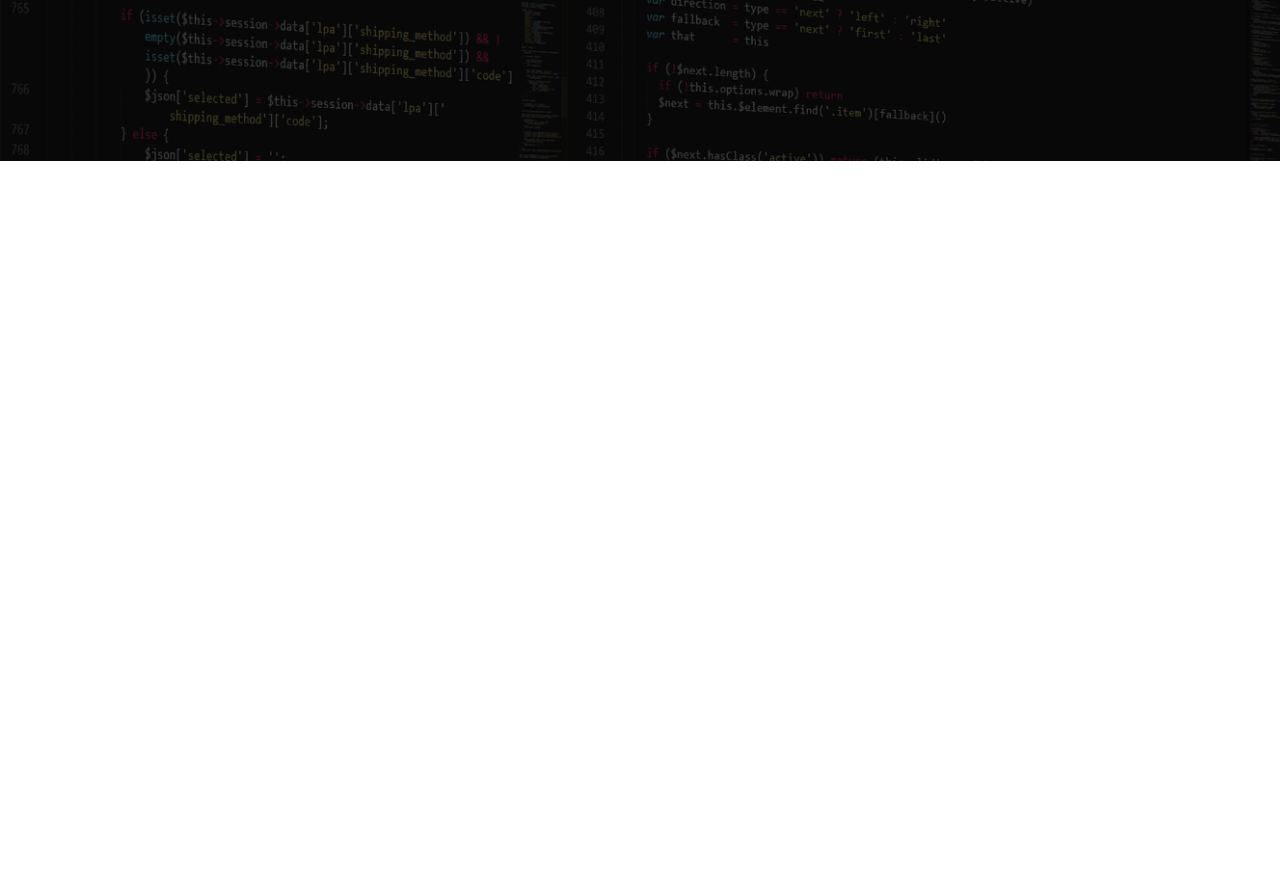
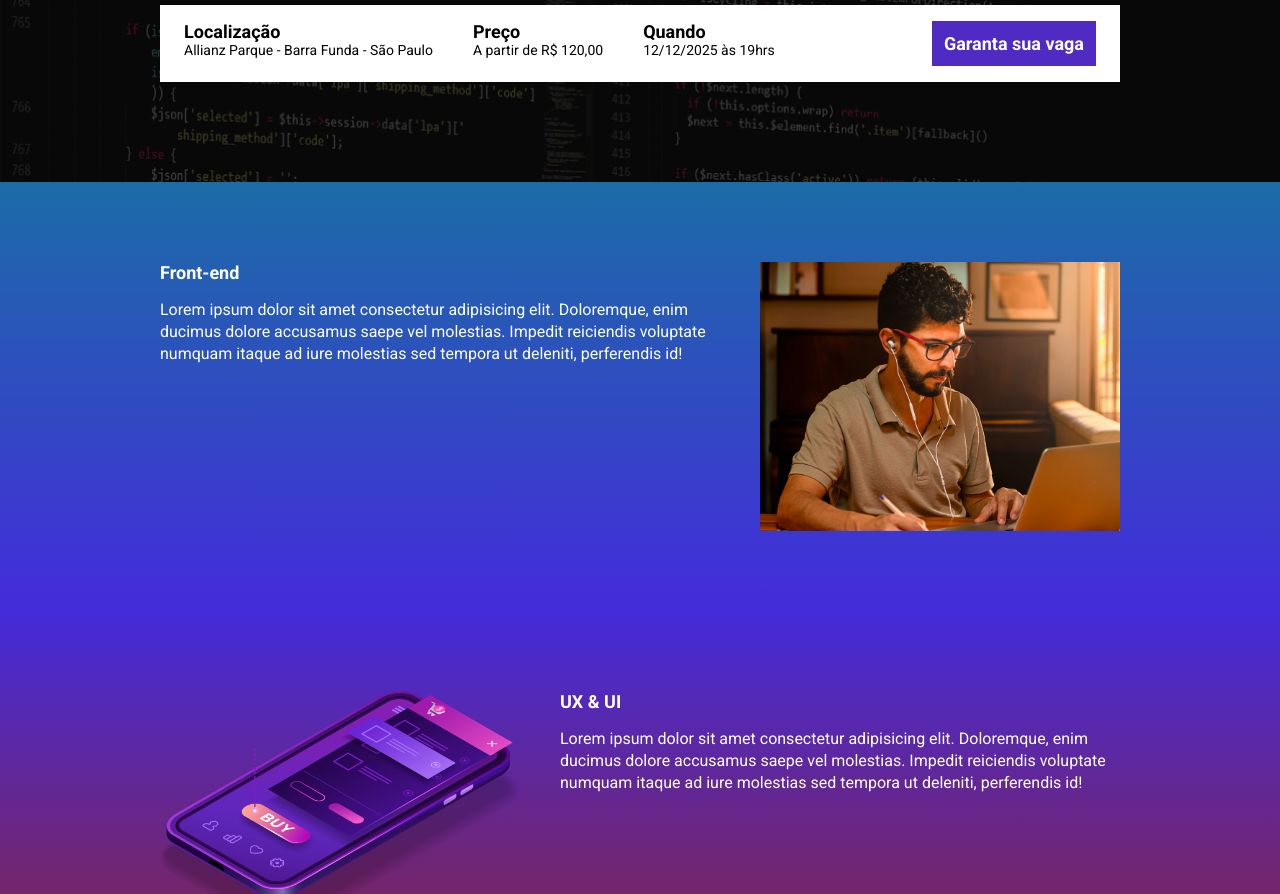
Before and after one commit to JoannEmawodia/tech_talks, a website built with Parcel: page src/index.html in a window 1280 px wide. Shown: the part 323-1217 px from the top of the page. Before the commit the page ends 800 px from the top, so only its background shows below. Built offline with nearby package versions, Linux system fonts and the light colour scheme.

Commit message:
finalizando a estilização da pagina

```diff
--- a/src/index.html
+++ b/src/index.html
@@ -8,19 +8,83 @@
     <link rel="preconnect" href="https://fonts.gstatic.com" crossorigin>
     <link href="https://fonts.googleapis.com/css2?family=Roboto:ital,wght@0,100..900;1,100..900&display=swap" rel="stylesheet">
     <link rel="stylesheet" href="./styles/main.scss">
+    <link rel="stylesheet" href="https://unpkg.com/aos@next/dist/aos.css" />
 </head>
 <body>
     <header class="hero">
         <div class="container">
             <img class="hero__logo" src="./images/ebac_logo.svg" alt="EBAC">
             <p class="hero__text">
-                O maior evento de tecnologia do Brasil começa em 10d 12h 20m 15s
+                O maior evento de tecnologia do Brasil começa em <span id="contador"></span>
             </p>
+            <div class="infos-bar">
+                <ul class="infos-bar__infos">
+                    <li class="infos-bar__infos__item">
+                        <b>Localização</b>
+                        Allianz Parque - Barra Funda - São Paulo
+                    </li>
+                    <li class="infos-bar__infos__item">
+                        <b>Preço</b>
+                        A partir de R$ 120,00
+                    </li>
+                    <li class="infos-bar__infos__item">
+                        <b>Quando</b>
+                        12/12/2025 às 19hrs
+                    </li>
+                </ul>
+                <a href="#" class="button button--primary">
+                    Garanta sua vaga
+                </a>
+            </div>
         </div>
     </header>
+    <section class="event event--frontend">
+        <div class="container" data-aos="fade-right"d>
+            <div class="event__detail">
+                <h2 class="event__detail__title">Front-end</h2>
+                <p class="event__detail__description">
+                    Lorem ipsum dolor sit amet consectetur adipisicing elit. Doloremque, enim ducimus dolore accusamus saepe vel molestias. Impedit reiciendis voluptate numquam itaque ad iure molestias sed tempora ut deleniti, perferendis id!
+                </p>
+            </div>
+            <img class="event__image" src="./images/frontend.png" alt="Front-end">
+        </div>
+    </section>
+    <section class="event event--ux-ui event--image-left">
+        <div class="container" data-aos="fade-left">
+            <div class="event__detail">
+                <h2 class="event__detail__title">UX & UI</h2>
+                <p class="event__detail__description">
+                    Lorem ipsum dolor sit amet consectetur adipisicing elit. Doloremque, enim ducimus dolore accusamus saepe vel molestias. Impedit reiciendis voluptate numquam itaque ad iure molestias sed tempora ut deleniti, perferendis id!
+                </p>
+            </div>
+            <img class="event__image" src="./images/ui-ux.png" alt="UX e UI">
+        </div>
+    </section>
+    <section class="event event--data-science">
+        <div class="container" data-aos="fade-right">
+            <div class="event__detail">
+                <h2 class="event__detail__title">Data Science</h2>
+                <p class="event__detail__description">
+                    Lorem ipsum dolor sit amet consectetur adipisicing elit. Doloremque, enim ducimus dolore accusamus saepe vel molestias. Impedit reiciendis voluptate numquam itaque ad iure molestias sed tempora ut deleniti, perferendis id!
+                </p>
+            </div>
+            <img class="event__image" src="./images/data.png" alt="Data-Science">
+        </div>
+    </section>
+    <section class="event event--backend event--image-left">
+        <div class="container" data-aos="fade-left">
+            <div class="event__detail">
+                <h2 class="event__detail__title">Back-end</h2>
+                <p class="event__detail__description">
+                    Lorem ipsum dolor sit amet consectetur adipisicing elit. Doloremque, enim ducimus dolore accusamus saepe vel molestias. Impedit reiciendis voluptate numquam itaque ad iure molestias sed tempora ut deleniti, perferendis id!
+                </p>
+            </div>
+            <img class="event__image" src="./images/backend.png" alt="Back-end">
+        </div>
+    </section>
 
 
-
+    <script src="https://unpkg.com/aos@next/dist/aos.js"></script>
     <script src="./script/main.js"></script>
 </body>
 </html>
--- a/src/script/main.js
+++ b/src/script/main.js
@@ -1 +1,9 @@
-console.log('olá, mundo');
+AOS.init();
+
+const dataDoEvento = new Date("Dec 12, 2025 19:00:00");
+const timeStampDoEvento = dataDoEvento.getTime();
+
+const contaAsHoras = setInterval(function(){
+    const agora = new Date();
+    const timeStampAtual = agora.getTime();
+},1000);
--- /dev/null
+++ b/src/styles/_event.scss
@@ -0,0 +1,65 @@
+@use 'variables';
+
+.event{
+    padding: 80px 0;
+
+    &--frontend {
+        background-image: linear-gradient(variables.$blue1, variables.$blue2);
+    }
+
+    &--ux-ui {
+        background-image: linear-gradient(variables.$blue2, variables.$pink);
+    }
+
+    &--data-science {
+        background-image: linear-gradient(variables.$pink, variables.$yellow);
+    }
+
+    &--backend {
+        background-image: linear-gradient(variables.$yellow, variables.$pink);
+    }
+
+    &--image-left{
+        .container{
+            flex-direction: row-reverse;
+        }
+    }
+
+    .container{
+        display: flex;
+        gap: 40px;
+    }
+
+    &__image{
+        max-width: 360px;
+    }
+
+    &__detail {
+
+        &__title{
+            font-size: 18px;
+            font-weight: bold;
+            margin-bottom: 16px;
+        }
+
+        &__description {
+            font-size: 16px;//font-size padrão, pode ser retirado
+            line-height: 22px;
+        }
+    }
+
+    @media(max-width: 640px){
+        .container{
+            display: block;
+        }
+
+        &__image{
+            width: 100%;
+        }
+
+        &__datail{
+            margin-right: 0;
+            margin-bottom: 16px;
+        }
+    }
+}
--- a/src/styles/_hero.scss
+++ b/src/styles/_hero.scss
@@ -1,3 +1,5 @@
+@use 'variables';
+
 .hero{
     padding-top: 64px;
     padding-bottom: 100px;
@@ -16,7 +18,7 @@
         left: 0;
         width: 100%;
         height: 100%;
-        background-color: #000;
+        background-color: variables.$secondaryTextColor;
         content:'';
         opacity: 0.7;
     }
@@ -27,7 +29,6 @@
         font-size: 40px;
         line-height: 56px;
         font-weight: 800;
-        color: #fff;
         text-align: center;
     }
 
--- /dev/null
+++ b/src/styles/_variables.scss
@@ -0,0 +1,8 @@
+$textColor: #fff;
+$secondaryTextColor: #000;
+
+$blue1:#1B6CA7;
+$blue2:#442BDB;
+$pink:#89223B;
+$yellow:#9C791D;
+$purple: #4F2AC3;
--- /dev/null
+++ b/src/styles/components/_buttons.scss
@@ -0,0 +1,26 @@
+@use '../variables';
+
+.button {
+    padding: 12px;
+    font-size: 18px;
+    font-weight: bold;
+    text-decoration: none;
+    text-align: center;
+    white-space: nowrap;
+
+    &--primary{
+        color: variables.$textColor;
+        background-color: variables.$purple;
+    }
+
+    @media(max-width: 640px){
+        display: flex;
+        width: 100%;
+        align-items: center;
+    }
+
+    @media(max-width: 1024px){
+        display: flex;
+        align-items: center;
+    }
+}
--- /dev/null
+++ b/src/styles/components/_infos-bar.scss
@@ -0,0 +1,42 @@
+@use '../variables';
+
+.infos-bar{
+    padding: 16px 24px;
+    background-color: variables.$textColor;
+    display: flex;
+    justify-content: space-between;
+
+    &__infos{
+        display: flex;
+        gap: 40px;
+
+        &__item{
+            font-size: 14px;
+            color: variables.$secondaryTextColor;
+
+            b{
+                font-size:18px;
+                color: variables.$secondaryTextColor;
+                display: flex;
+            }
+        }
+    }
+
+        @media (max-width: 640px){
+            display: block;
+
+            &__infos{
+                display: block;
+
+                &__item{
+                    margin-bottom: 24px;
+                }
+            }
+        }
+
+        @media(max-width: 1024px){
+            &__infos {
+                gap: 16px;
+            }
+        }
+}
--- a/src/styles/main.scss
+++ b/src/styles/main.scss
@@ -1,11 +1,16 @@
 @use 'hero';
+@use 'components/infos-bar';
+@use 'components/buttons';
+@use 'event';
+@use 'variables';
 
 *{
     margin:0;
     padding:0;
     box-sizing: border-box;
     font-family: "Roboto", sans-serif;
-    color: #fff;
+    color: variables.$textColor;
+    list-style: none;
 }
 
 .container{
```
